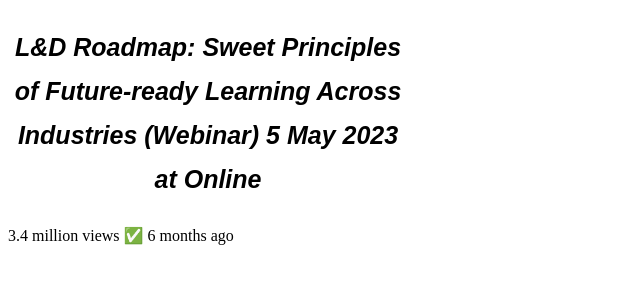
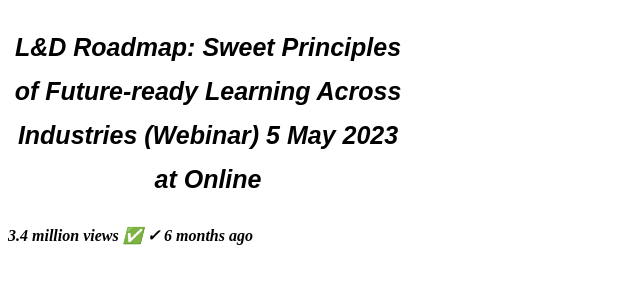
Before and after one commit to ijmckee07/TT_New, a plain HTML site: page text.html in a window 1280 px wide. Shown: the whole page, without its empty margins (0-640 px from the left). Drawn offline with Linux system fonts and the light colour scheme.

Commit message:
Update text.html

```diff
--- a/text.html
+++ b/text.html
@@ -23,6 +23,10 @@
     .video-title:hover{
         box-shadow: 5px 5px 10px blue;
     }
+    .video-stats{
+        font-weight: bold;
+        font-style: italic;
+    }
 
 </style>
 
@@ -32,8 +36,8 @@
     5 May 2023 at Online
  </p>
 
- <p>
-    3.4 million views &#x2705 6 months ago
+ <p class="video-stats">
+    3.4 million views &#x2705 &#10003 6 months ago
  </p>
 </body>
 </html>
```
